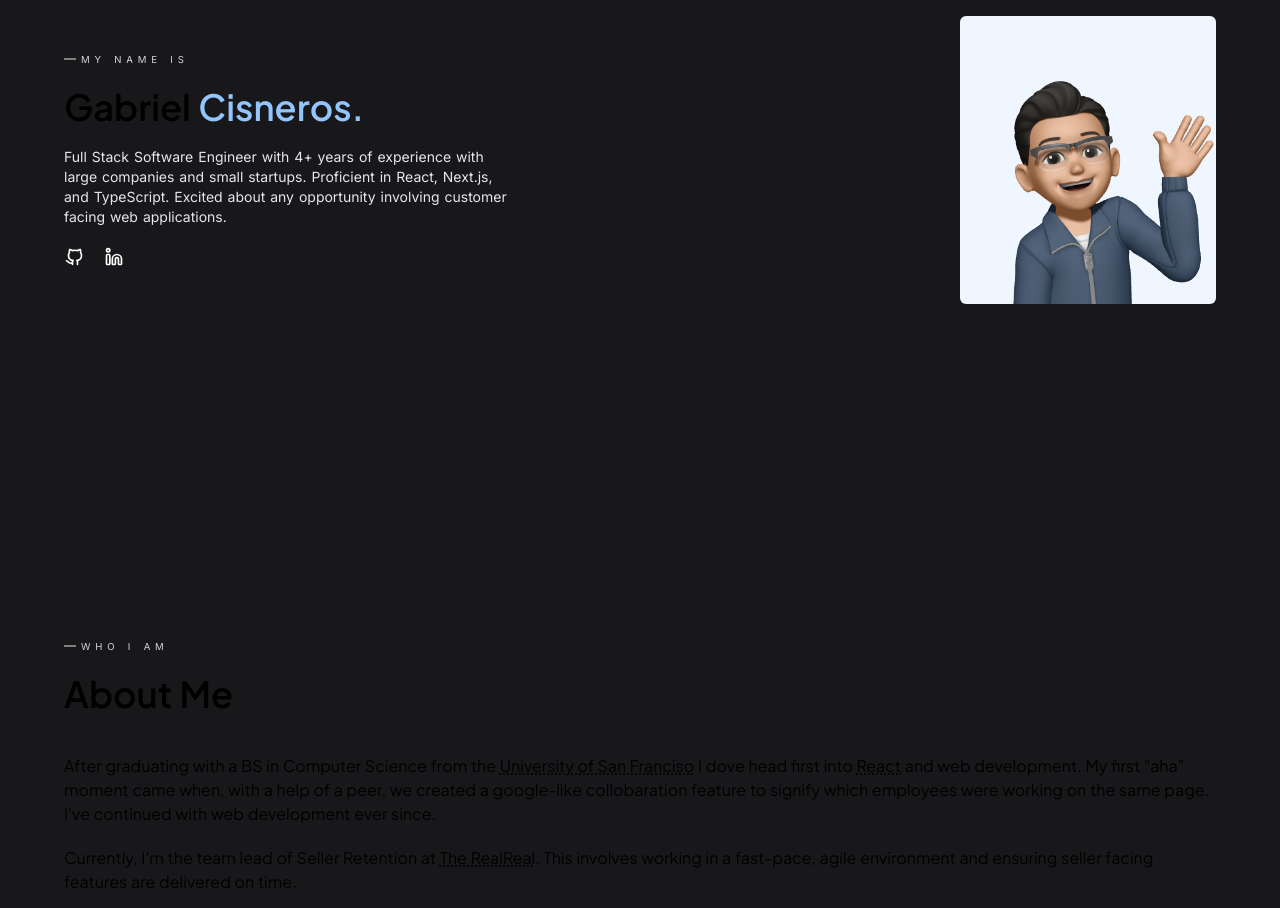
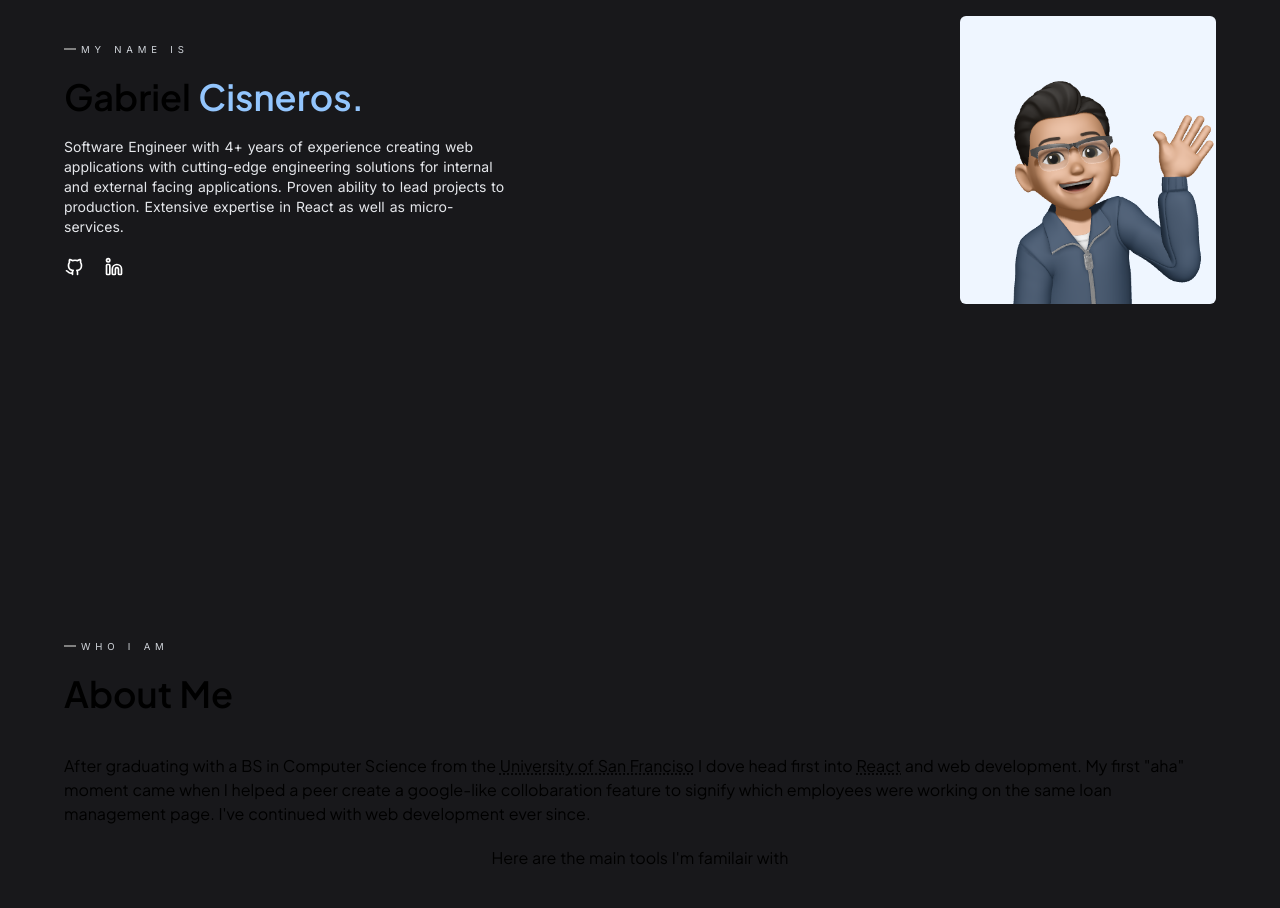
Before and after one commit to GabrielCee27/portfolio, a Next.js app: page / in a window 1280 px wide. Shown: the part 240-1148 px from the top of the page. Built offline with nearby package versions, Linux system fonts and the light colour scheme.

Commit message:
update about and hero

```diff
--- a/src/components/About.tsx
+++ b/src/components/About.tsx
@@ -53,19 +53,9 @@
           <DottedExternalLink href="https://react.dev/">
             React
           </DottedExternalLink>{" "}
-          and web development. My first "aha" moment came when, with a help of a
-          peer, we created a google-like collobaration feature to signify which
-          employees were working on the same page. I've continued with web
+          and web development. My first "aha" moment came when I helped a peer create a google-like collobaration feature to signify which
+          employees were working on the same loan management page. I've continued with web
           development ever since.
-        </p>
-
-        <p className="text-left">
-          Currently, I'm the team lead of Seller Retention at{" "}
-          <DottedExternalLink href="https://www.therealreal.com/about">
-            The RealReal
-          </DottedExternalLink>
-          . This involves working in a fast-pace, agile environment and ensuring
-          seller facing features are delivered on time.
         </p>
         <p className="text-center">Here are the main tools I'm familair with</p>
       </div>
--- a/src/components/Hero.tsx
+++ b/src/components/Hero.tsx
@@ -24,10 +24,8 @@
             Gabriel <span className="text-blue-300">Cisneros.</span>
           </Title>
           <p className={`${inter.className} text-sm text-gray-200`}>
-            Full Stack Software Engineer with 4+ years of experience with large
-            companies and small startups. Proficient in React, Next.js, and
-            TypeScript. Excited about any opportunity involving customer facing
-            web applications.
+          Software Engineer with 4+ years of experience creating web applications with cutting-edge engineering solutions for internal and external facing applications.
+           Proven ability to lead  projects to production. Extensive expertise in React as well as micro-services.
           </p>
           <div className="flex flex-row gap-5">
             <ExternalIconLinks />
```
